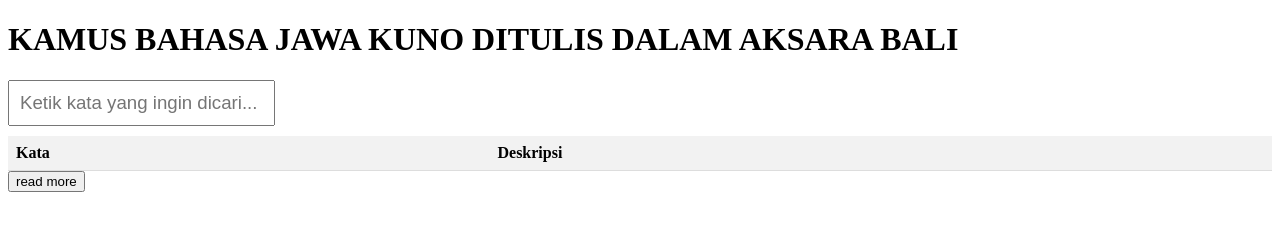
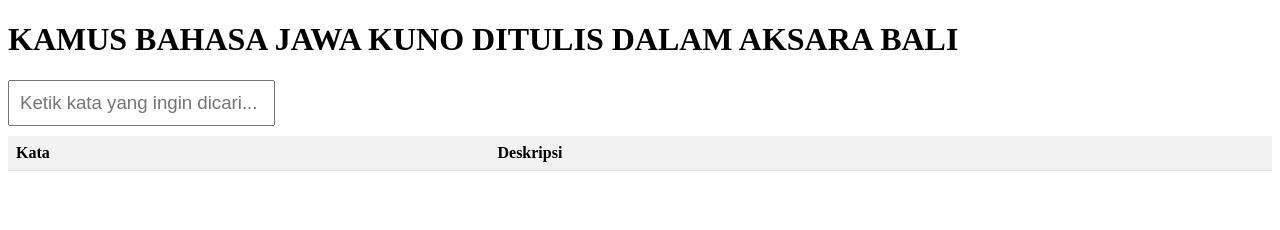
Before and after one commit to ktsnt/kmsJawi, a plain HTML site: page index.html in a window 1280 px wide. Drawn offline with Linux system fonts and the light colour scheme.

Commit message:
Update index.html

```diff
--- a/index.html
+++ b/index.html
@@ -21,7 +21,6 @@
         <!-- Data akan dimuat di sini -->
       </tbody>
     </table>
-<button id="more-button">read more</button>
-    <script src="main.js"></script>
+ <script src="main.js"></script>
 </body>
 </html>
```
